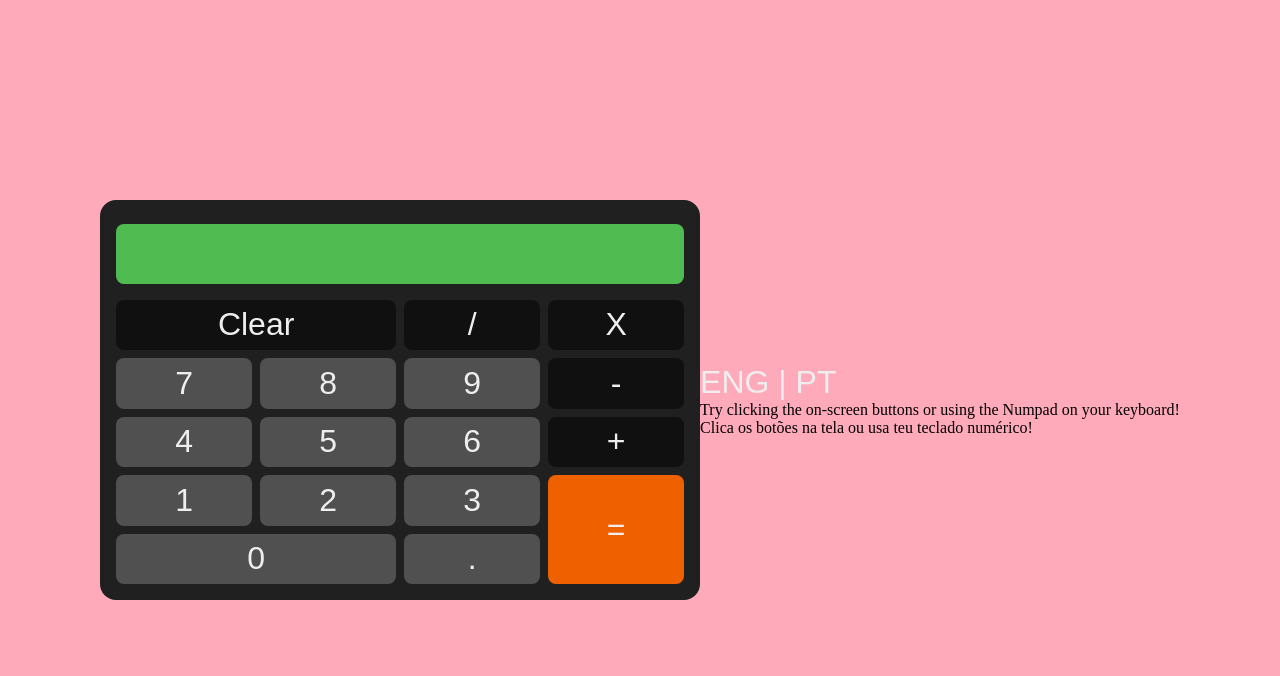
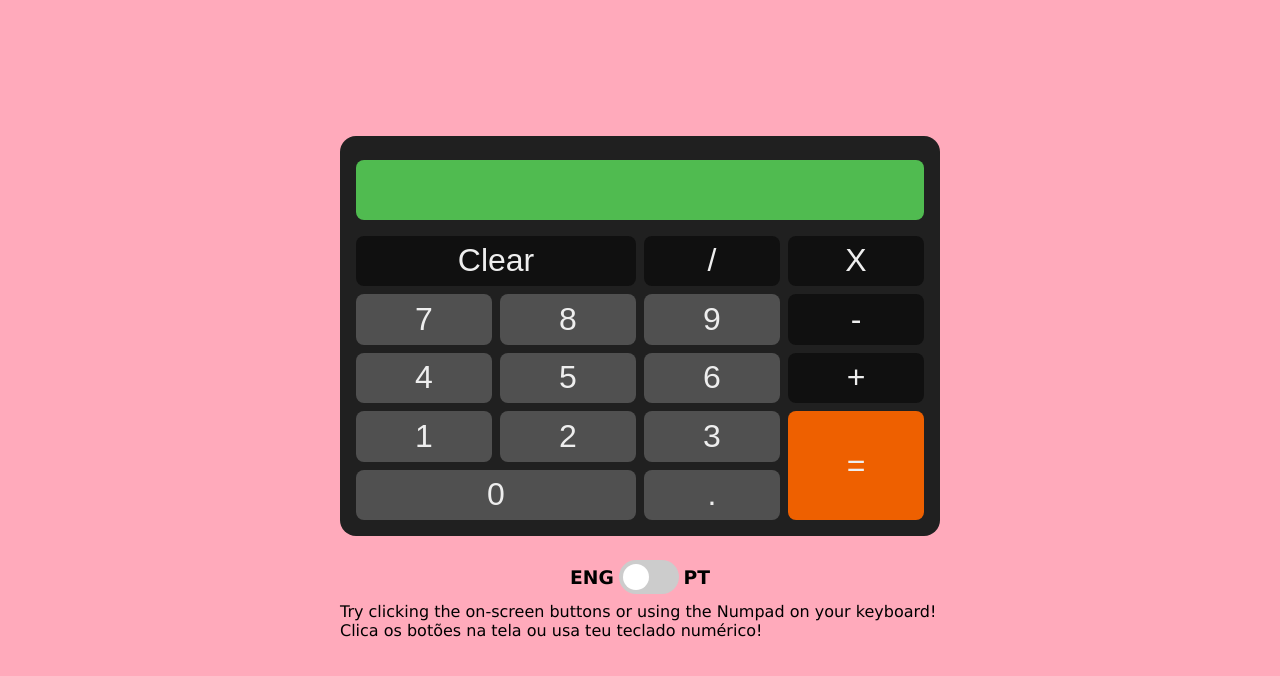
Before and after one commit to LuisECL/simple-calculator, a plain HTML site: page interface.html in a window 1280 px wide. Drawn offline with Linux system fonts and the light colour scheme.

Commit message:
Slider switch added (CSS)

```diff
--- a/interface.html
+++ b/interface.html
@@ -38,9 +38,16 @@
   </div>
 
   <div class="instructions">
-    <button>ENG | PT</button>
-    <p>Try clicking the on-screen buttons or using the Numpad on your keyboard!</p>
-    <p>Clica os botões na tela ou usa teu teclado numérico!</p>
+    <div class="switch-container">
+      <h3>ENG</h3>
+      <label class="switch">
+        <input type="checkbox">
+        <span class="slider round"></span>
+      </label>
+      <h3>PT</h3>
+    </div>
+    <p class="eng">Try clicking the on-screen buttons or using the Numpad on your keyboard!</p>
+    <p class="pt">Clica os botões na tela ou usa teu teclado numérico!</p>
   </div>
 </body>
 
--- a/style.css
+++ b/style.css
@@ -10,7 +10,8 @@ body {
   width: 100vw;
   height: 100vh;
   justify-content: center;
-  align-items: center;;
+  align-items: center;
+  flex-direction: column;
 }
 
 .calculator {
@@ -99,3 +100,82 @@ button {
 #btn-equals:hover {
   background-color: #cc5000;
 }
+
+/* Instructions -------------------------------------------------------------- */
+
+.instructions {
+  margin: 24px;
+  width: clamp(300px, 50%, 600px);
+  display: flex;
+  flex-direction: column;
+  font-family:'Lucida Sans', 'Lucida Sans Regular', 'Lucida Grande', 'Lucida Sans Unicode', Geneva, Verdana, sans-serif
+}
+
+.switch-container {
+  display: flex;
+  align-items: center;
+  width: 140px;
+  align-self: center;
+  margin-bottom: 8px;
+}
+
+.switch {
+  position: relative;
+  display: inline-block;
+  width: 60px;
+  height: 34px;
+  margin: auto;
+  display: flex;
+}
+
+.switch input {
+  opacity: 0;
+  width: 0;
+  height: 0;
+}
+
+.slider {
+  position: absolute;
+  cursor: pointer;
+  top: 0;
+  left: 0;
+  right: 0;
+  bottom: 0;
+  background-color: #ccc;
+  -webkit-transition: .4s;
+  transition: .4s;
+}
+
+.slider::before {
+  position: absolute;
+  content: "";
+  height: 26px;
+  width: 26px;
+  left: 4px;
+  bottom: 4px;
+  background-color: white;
+  -webkit-transition: .4s;
+  transition: .4s;
+}
+
+input:checked + .slider {
+  background-color: #2196F3;
+}
+
+input:focus + .slider {
+  box-shadow: 0 0 1px #2196F3;
+}
+
+input:checked + .slider::before {
+  -webkit-transform: translateX(26px);
+  -ms-transform: translateX(26px);
+  transform: translateX(26px);
+}
+
+.slider.round {
+  border-radius: 34px;
+}
+
+.slider.round::before {
+  border-radius: 50%;
+}
```
